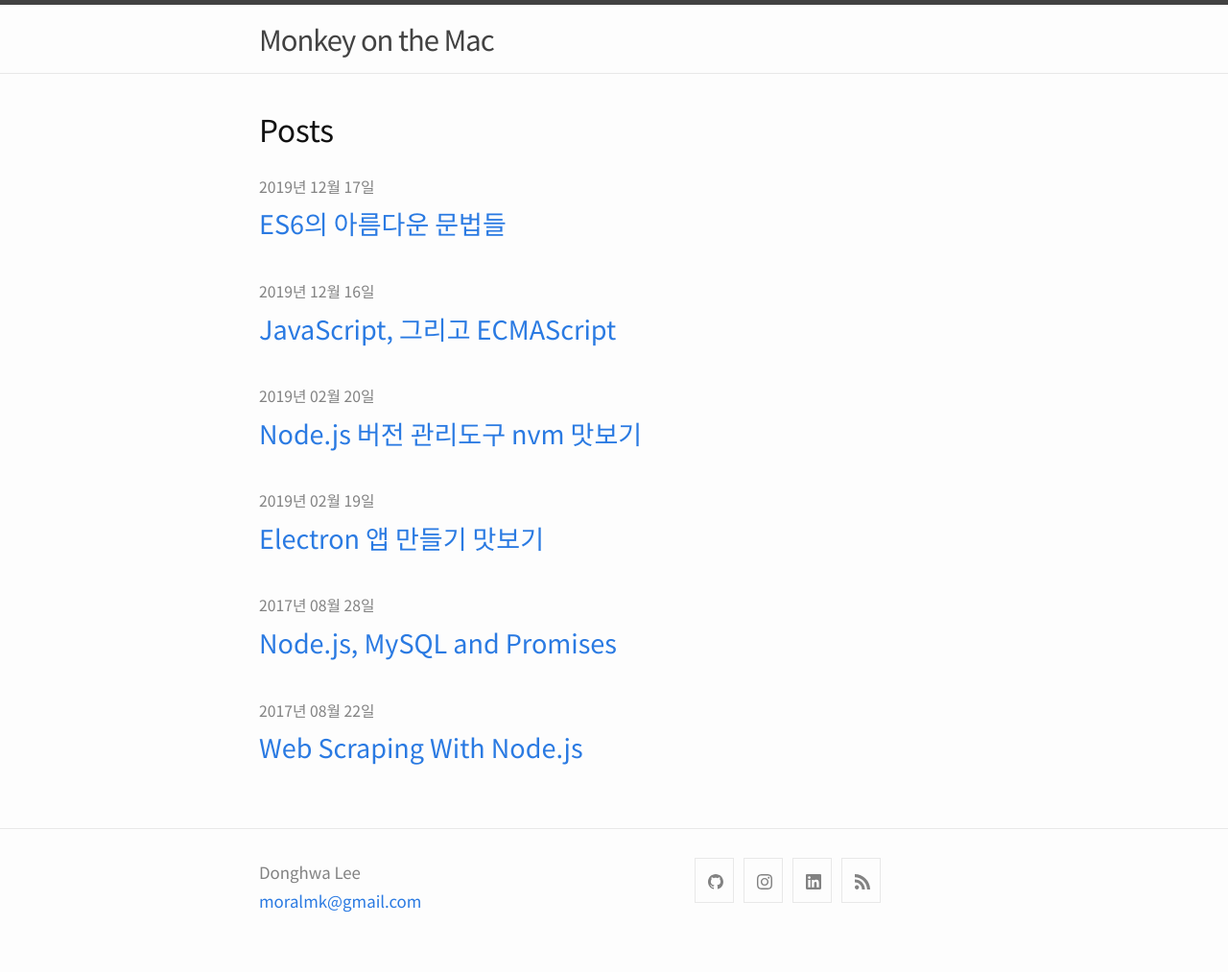
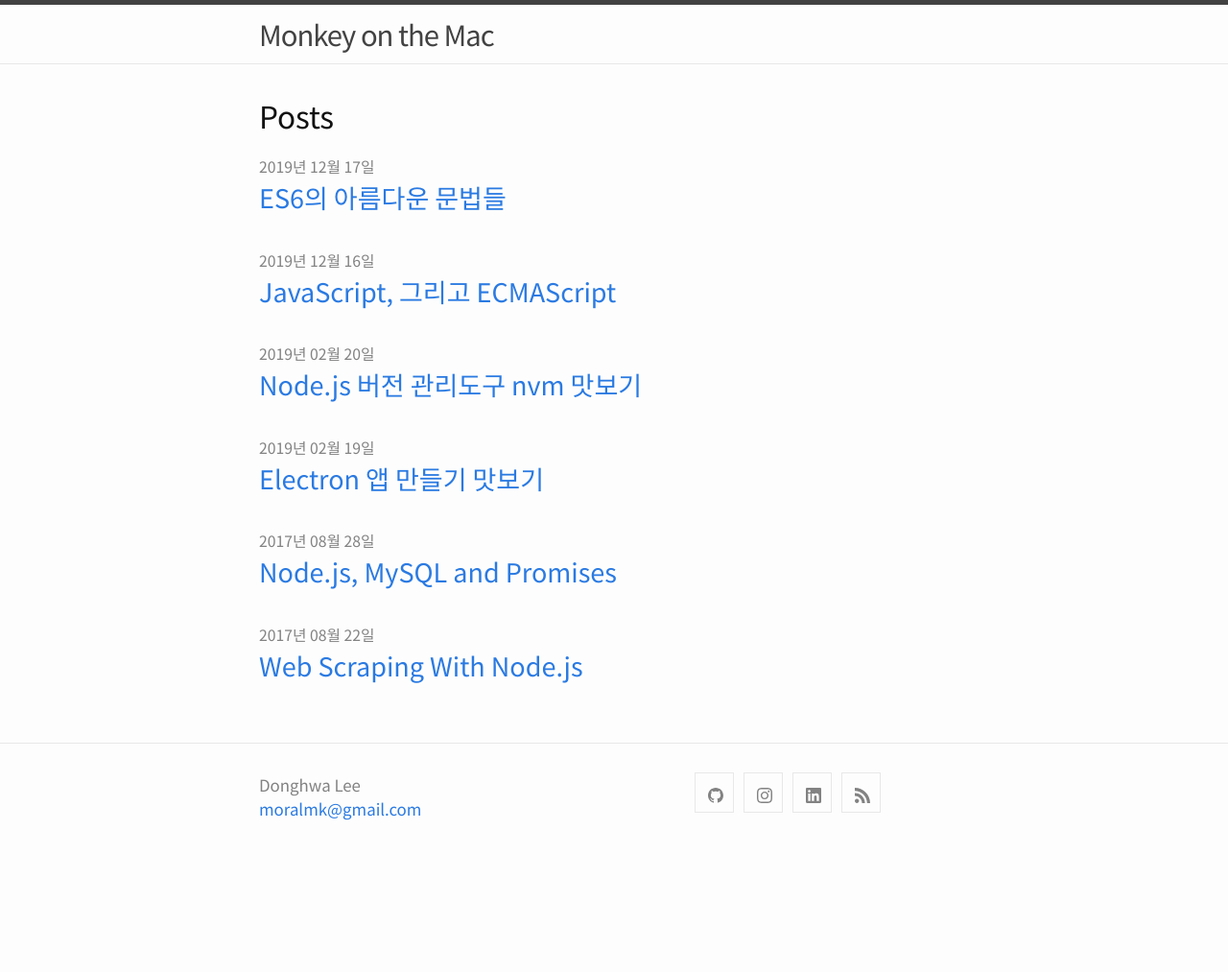
Before and after one commit to moralmk/moralmk.github.io, a Jekyll site: the page built from index.markdown, in a window 1280 px wide. Shown: the whole page at 96% size. Built offline with Jekyll 4.4.1, drawn with Linux system fonts in a browser that asks for light colours; after the commit the page ends 916 px from its top, so only the background shows below that.

Commit message:
Revert "Line height 스타일 조정"
This reverts commit 5944093cf61a7d588c1c9440aa86ddbb22799cee.

```diff
--- a/_sass/minima/initialize.scss
+++ b/_sass/minima/initialize.scss
@@ -6,7 +6,7 @@ $base-font-family: 'Noto Sans KR', -apple-system, BlinkMacSystemFont, "Segoe UI"
 $base-font-size:   18px !default;
 $base-font-weight: 300 !default;
 $small-font-size:  $base-font-size * 0.875 !default;
-$base-line-height: 1.76 !default;
+$base-line-height: 1.5 !default;
 
 $spacing-unit:     30px !default;
 
```
